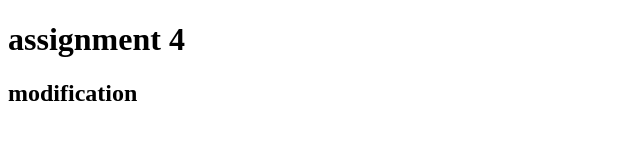
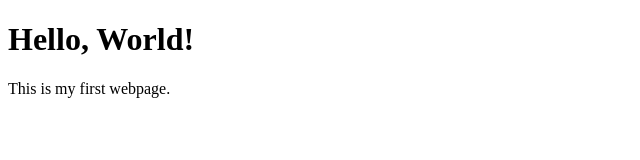
Before and after one commit to veer-H/assignment, a plain HTML site: page index.html in a window 1280 px wide. Shown: the whole page, without its empty margins (0-640 px from the left). Drawn offline with Linux system fonts and the light colour scheme.

Commit message:
Update index.html

```diff
--- a/index.html
+++ b/index.html
@@ -1,15 +1,11 @@
 <!DOCTYPE html>
-<html lang="en">
-
+<html>
 <head>
-    <meta charset="UTF-8">
-    <meta name="viewport" content="width=device-width, initial-scale=1.0">
-    <title>Document</title>
+    <title>My First Webpage</title>
+    <link rel="stylesheet" href="style.css">
 </head>
-
 <body>
-    <h1>assignment 4</h1>
-    <h2>modification</h2>
+    <h1>Hello, World!</h1>
+    <p>This is my first webpage.</p>
 </body>
-
 </html>
```
